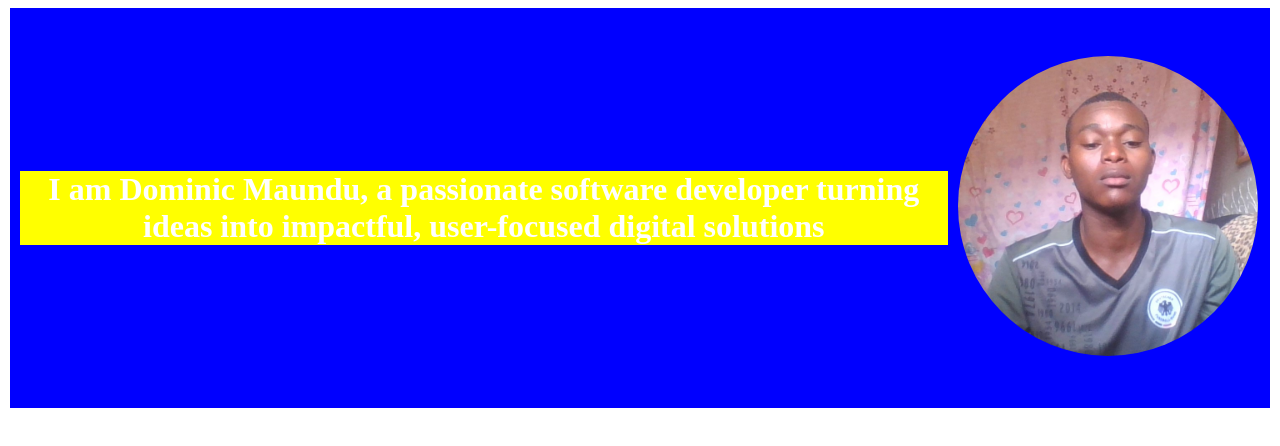
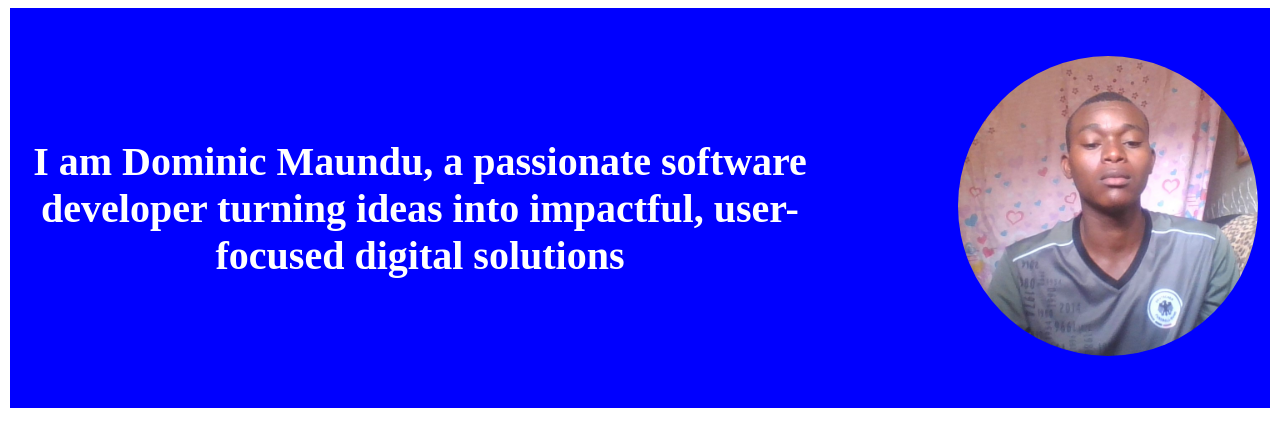
Before and after one commit to Dominicmaundu003/myPortifolio, a plain HTML site: page index.html in a window 1280 px wide. Drawn offline with Linux system fonts and the light colour scheme.

Commit message:
Please enter the commit message for your changes. Lines starting **i** changed the layout

```diff
--- a/style.css
+++ b/style.css
@@ -11,14 +11,17 @@ header {
     grid-template-columns: 3fr 1fr;
     column-gap: 10px;
     align-items: center;
+    user-select: none;
 }
 header .topic {
     color: white;
     display: flex;
     text-align: center;
     align-items: center;
-    background-color: yellow;
     margin-left: 10px;
+    font-size: 40px;
+    max-width: 800px;
+    user-select: none;
 }
 .banner img {
     height: 300px;
```
